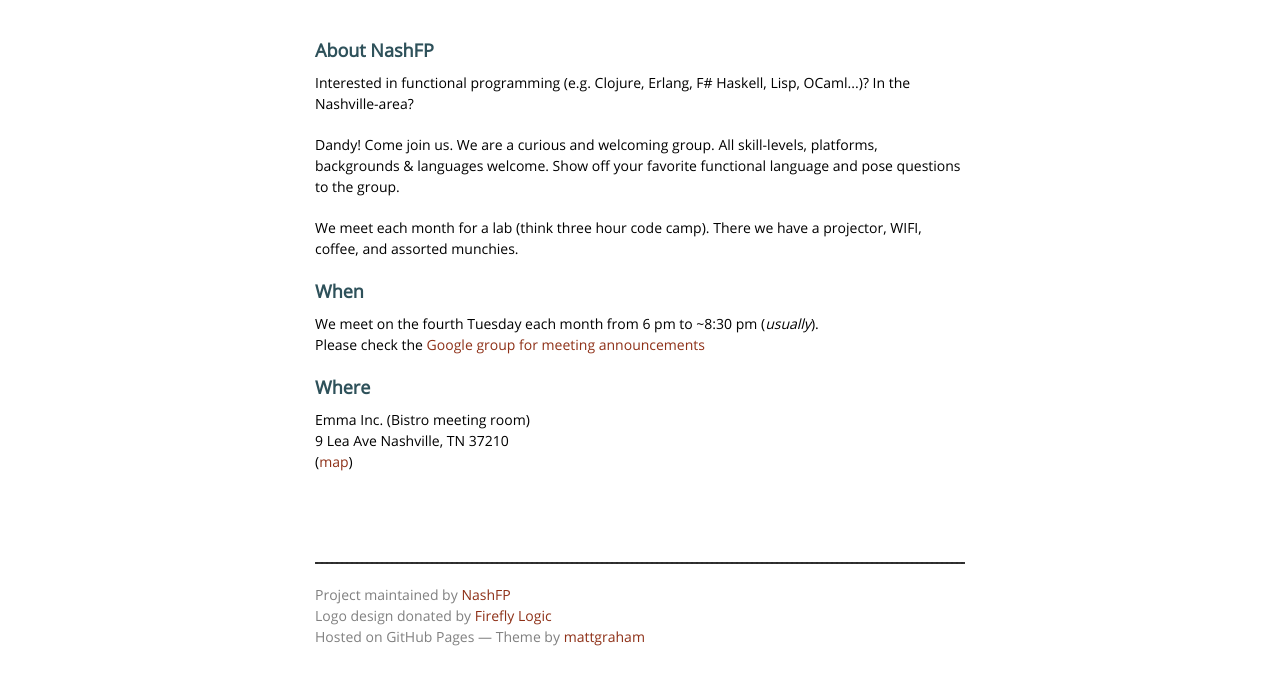
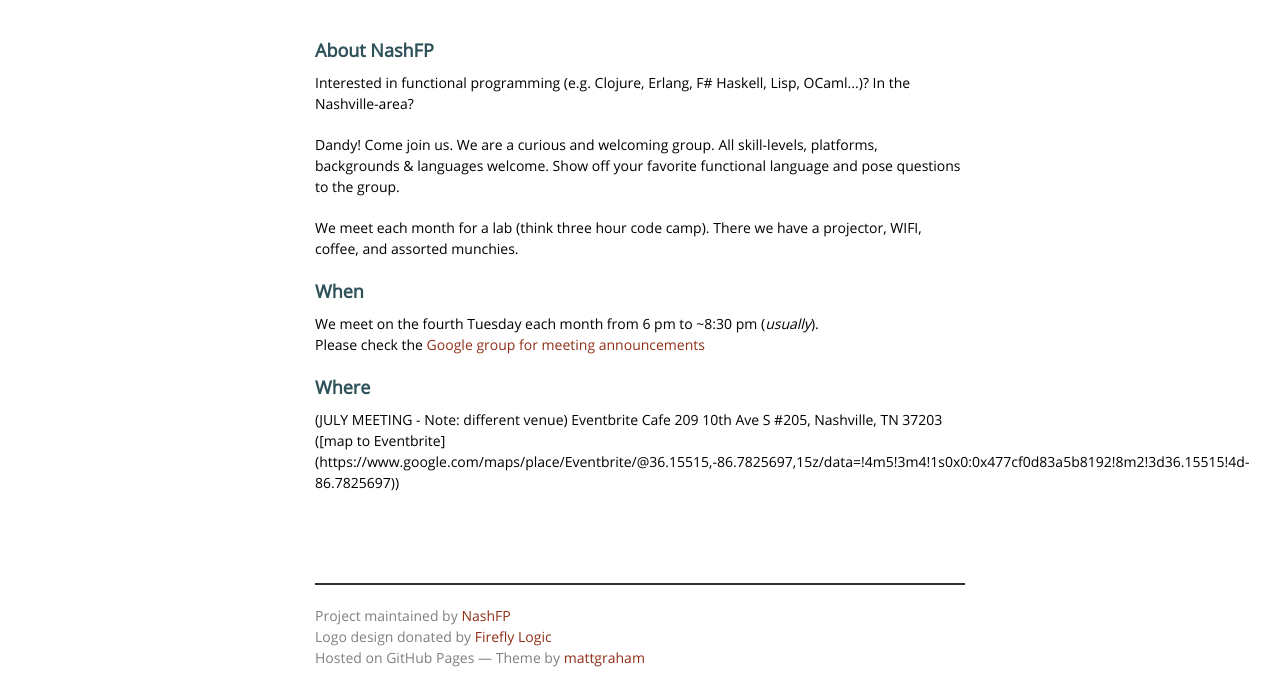
Before and after one commit to NashFP/nashfp.github.com, a plain HTML site: page index.html in a window 1280 px wide. Shown: the part 257-945 px from the top of the page. Before the commit the page ends 924 px from the top, so only its background shows below. Drawn offline with nearby package versions, Linux system fonts and the light colour scheme.

Commit message:
Update index.html

```diff
--- a/index.html
+++ b/index.html
@@ -53,11 +53,18 @@
               Please check the <a href="https://groups.google.com/forum/?fromgroups#!forum/nashfp">Google group for meeting announcements</a></p>
 
           <h3>Where</h3>
+          (JULY MEETING - Note: different venue)
+          Eventbrite Cafe
+          209 10th Ave S #205, Nashville, TN 37203
+          ([map to Eventbrite](https://www.google.com/maps/place/Eventbrite/@36.15515,-86.7825697,15z/data=!4m5!3m4!1s0x0:0x477cf0d83a5b8192!8m2!3d36.15515!4d-86.7825697))
 
+          <!--
+          <span>
           Emma Inc. (Bistro meeting room)<br />
-    9 Lea Ave Nashville, TN 37210<br />
+          9 Lea Ave Nashville, TN 37210<br />
           (<a href="http://goo.gl/maps/4RjMV">map</a>)
-
+          </span>
+          -->
     </p>
 
       </section>
```
